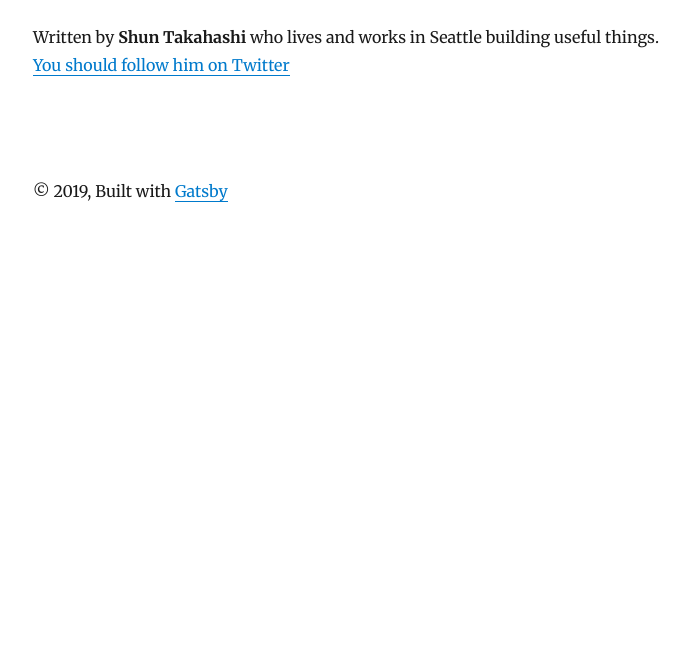
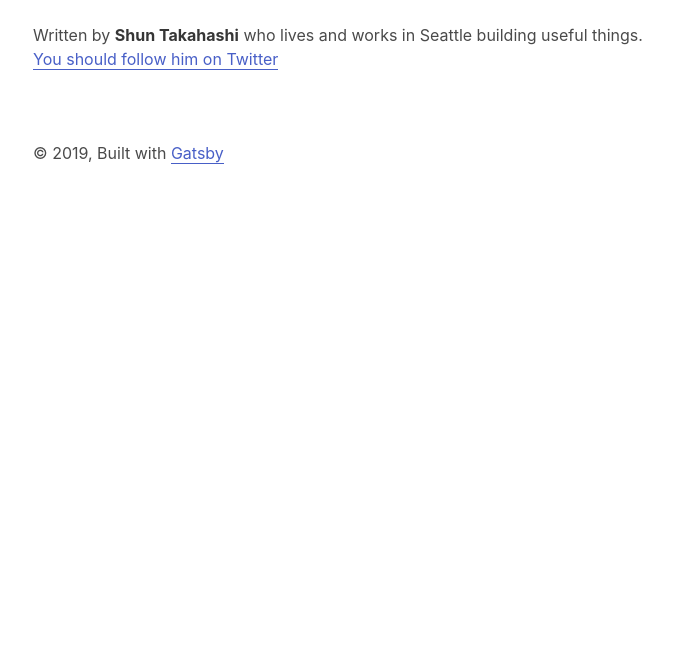
Before and after one commit to shuntksh/shuntksh.github.io, a Gatsby site: page / in a window 1280 px wide. Shown: the part 131-800 px from the top of the page, without its empty margins (292-980 px from the left). Built offline with nearby package versions, Linux system fonts and the light colour scheme; Gatsby itself is replaced by a stand-in of ours; some packages are replaced by stand-ins of ours.

Commit message:
introduce bulma

```diff
--- a/gatsby-config.js
+++ b/gatsby-config.js
@@ -51,6 +51,7 @@ const config = {
           'gatsby-remark-prismjs',
           'gatsby-remark-copy-linked-files',
           'gatsby-remark-smartypants',
+          'gatsby-remark-external-links',
         ],
       },
     },
@@ -83,6 +84,7 @@ const config = {
         pathToConfigModule: 'src/utils/typography',
       },
     },
+    'gatsby-plugin-sass',
     {
       resolve: `gatsby-plugin-emotion`,
       options: {
--- a/package.json
+++ b/package.json
@@ -20,6 +20,7 @@
   "dependencies": {
     "@emotion/core": "^10.0.22",
     "@emotion/styled": "^10.0.23",
+    "bulma": "^0.8.0",
     "gatsby": "^2.18.7",
     "gatsby-image": "^2.2.34",
     "gatsby-plugin-draft": "0.0.5",
@@ -30,9 +31,11 @@
     "gatsby-plugin-nprogress": "^2.1.15",
     "gatsby-plugin-offline": "^3.0.27",
     "gatsby-plugin-react-helmet": "^3.1.16",
+    "gatsby-plugin-sass": "^2.1.24",
     "gatsby-plugin-sharp": "^2.3.5",
     "gatsby-plugin-typography": "^2.3.18",
     "gatsby-remark-copy-linked-files": "^2.1.31",
+    "gatsby-remark-external-links": "0.0.4",
     "gatsby-remark-images": "^3.1.35",
     "gatsby-remark-prismjs": "^3.3.25",
     "gatsby-remark-responsive-iframe": "^2.2.28",
@@ -40,6 +43,7 @@
     "gatsby-source-filesystem": "^2.1.40",
     "gatsby-transformer-remark": "^2.6.39",
     "gatsby-transformer-sharp": "^2.3.7",
+    "node-sass": "^4.13.0",
     "prismjs": "^1.17.1",
     "react": "^16.12.0",
     "react-dom": "^16.12.0",
--- a/src/components/bio.js
+++ b/src/components/bio.js
@@ -35,7 +35,13 @@ const Bio = () => {
     >
       <p>
         Written by <strong>{author}</strong> who lives and works in Seattle building useful things.{' '}
-        <a href={`https://twitter.com/${social.twitter}`}>You should follow him on Twitter</a>
+        <a
+          href={`https://twitter.com/${social.twitter}`}
+          target="_blank"
+          rel="nofollow noopener noreferrer"
+        >
+          You should follow him on Twitter
+        </a>
       </p>
     </div>
   );
--- a/src/components/layout.js
+++ b/src/components/layout.js
@@ -63,7 +63,10 @@ class Layout extends React.Component {
         <header>{header}</header>
         <main>{children}</main>
         <footer>
-          © {new Date().getFullYear()}, Built with <a href="https://www.gatsbyjs.org">Gatsby</a>
+          © {new Date().getFullYear()}, Built with{' '}
+          <a href="https://www.gatsbyjs.org" target="_blank" rel="nofollow noopener noreferrer">
+            Gatsby
+          </a>
         </footer>
       </div>
     );
--- a/src/pages/index.js
+++ b/src/pages/index.js
@@ -5,6 +5,8 @@ import Bio from '../components/bio';
 import Layout from '../components/layout';
 import SEO from '../components/seo';
 import { rhythm } from '../utils/typography';
+
+import './styles.scss';
 
 class BlogIndex extends React.Component {
   render() {
@@ -15,7 +17,6 @@ class BlogIndex extends React.Component {
     return (
       <Layout location={this.props.location} title={siteTitle}>
         <SEO title="All posts" />
-        <main>
         <section>
           <Bio />
         </section>
@@ -46,7 +47,6 @@ class BlogIndex extends React.Component {
             );
           })}
         </section>
-        </main>
       </Layout>
     );
   }
--- /dev/null
+++ b/src/pages/styles.scss
@@ -0,0 +1,4 @@
+@charset "utf-8";
+
+// bulma
+@import '~bulma/bulma.sass';
```
Also changed, not shown: 1 other file. Lines whose indentation alone changed are shown as unchanged.
